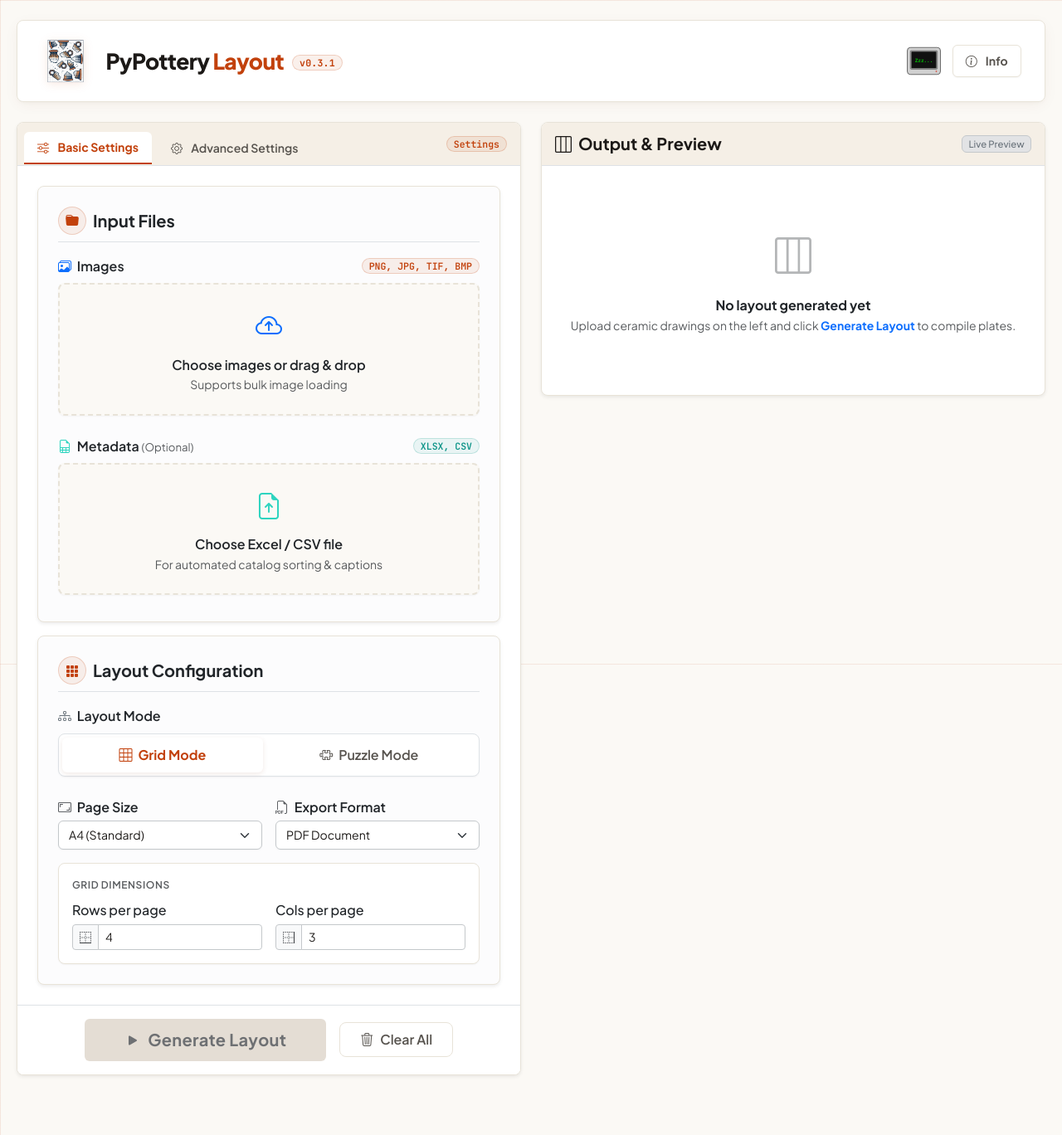
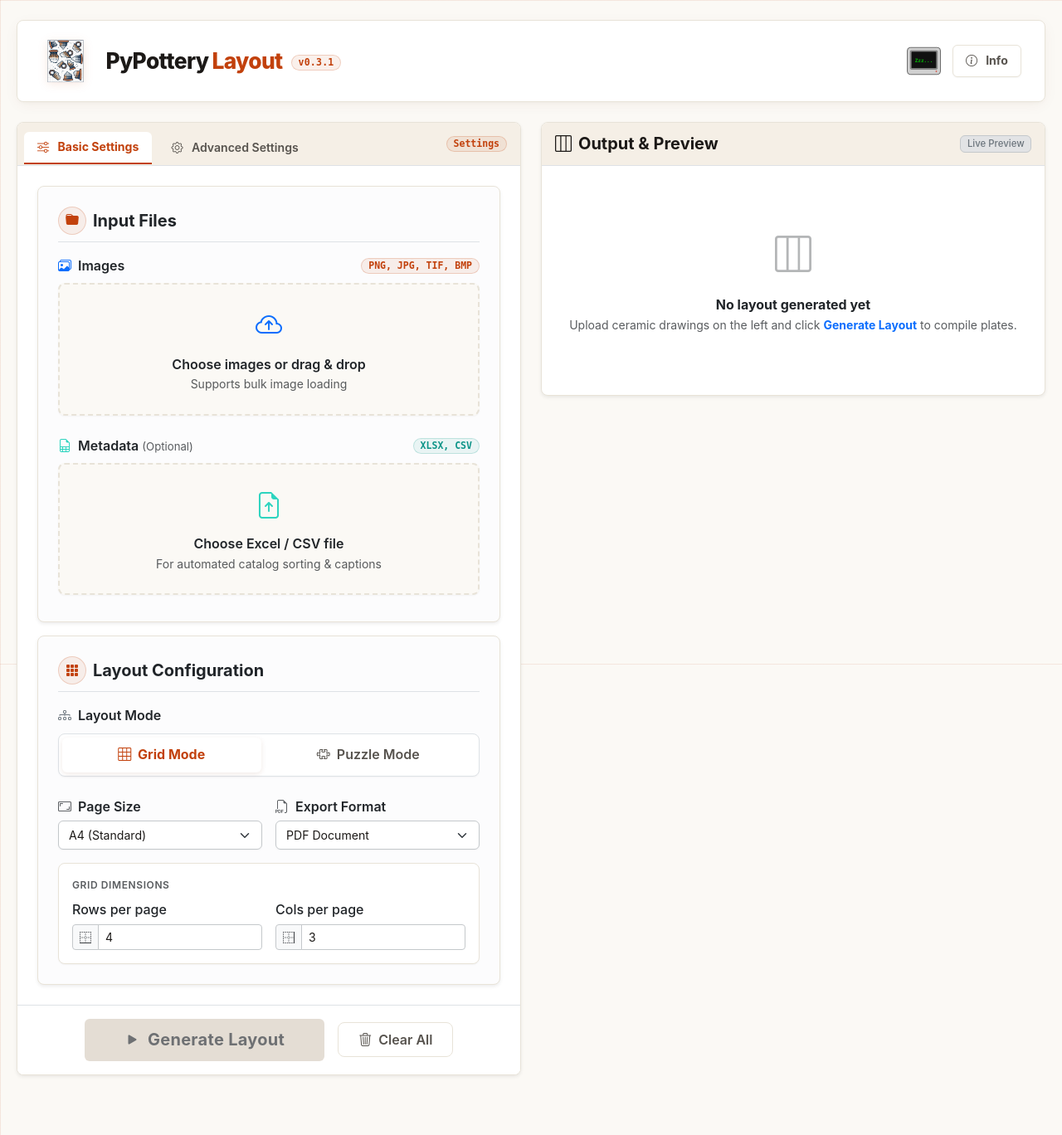
Before and after one commit to lrncrd/PyPotteryLayout, a Flask app: page / in a window 1280 px wide. Shown: the whole page at 83% size. Run offline with Flask 3, Linux system fonts and the light colour scheme; some libraries are stand-ins or nearby versions.

Commit message:
Load fonts from local vendor (Google Fonts only as fallback if missing)
Co-Authored-By: Claude Sonnet 5 <noreply@anthropic.com>

```diff
--- a/templates/index.html
+++ b/templates/index.html
@@ -9,14 +9,12 @@
     <meta name="theme-color" content="#fbf9f5">
 
     <!-- Fonts -->
-    <link rel="preconnect" href="https://fonts.googleapis.com">
-    <link rel="preconnect" href="https://fonts.gstatic.com" crossorigin>
-    <link href="https://fonts.googleapis.com/css2?family=Plus+Jakarta+Sans:ital,wght@0,400;0,500;0,600;0,700;0,800;1,400;1,600&family=JetBrains+Mono:wght@400;500;600;700&display=swap" rel="stylesheet">
+    <link rel="stylesheet" href="{{ url_for('static', filename='vendor/fonts/fonts.css') }}" onerror="this.onerror=null;this.href='https://fonts.googleapis.com/css2?family=Plus+Jakarta+Sans:wght@400;500;600;700;800&family=JetBrains+Mono:wght@400;500;600;700&display=swap';">
 
     <!-- Bootstrap CSS -->
-    <link href="https://cdn.jsdelivr.net/npm/bootstrap@5.3.0/dist/css/bootstrap.min.css" rel="stylesheet">
+    <link href="{{ url_for('static', filename='vendor/bootstrap/css/bootstrap.min.css') }}" rel="stylesheet" onerror="this.onerror=null;this.href='https://cdn.jsdelivr.net/npm/bootstrap@5.3.3/dist/css/bootstrap.min.css';">
     <!-- Bootstrap Icons -->
-    <link rel="stylesheet" href="https://cdn.jsdelivr.net/npm/bootstrap-icons@1.11.3/font/bootstrap-icons.min.css">
+    <link rel="stylesheet" href="{{ url_for('static', filename='vendor/bootstrap-icons/bootstrap-icons.min.css') }}" onerror="this.onerror=null;this.href='https://cdn.jsdelivr.net/npm/bootstrap-icons@1.11.3/font/bootstrap-icons.min.css';">
     <!-- Custom CSS -->
     <link rel="stylesheet" href="{{ url_for('static', filename='css/style.css') }}?v={{ version }}">
 
@@ -930,7 +928,12 @@
     </div>
 
     <!-- Bootstrap JS -->
-    <script src="https://cdn.jsdelivr.net/npm/bootstrap@5.3.0/dist/js/bootstrap.bundle.min.js"></script>
+    <script src="{{ url_for('static', filename='vendor/bootstrap/js/bootstrap.bundle.min.js') }}"></script>
+    <script>
+        if (typeof bootstrap === 'undefined') {
+            document.write('<script src="https://cdn.jsdelivr.net/npm/bootstrap@5.3.3/dist/js/bootstrap.bundle.min.js"><\/script>');
+        }
+    </script>
     <!-- Custom JS -->
     <script src="{{ url_for('static', filename='js/app.js') }}?v={{ version }}"></script>
 </body>
```
